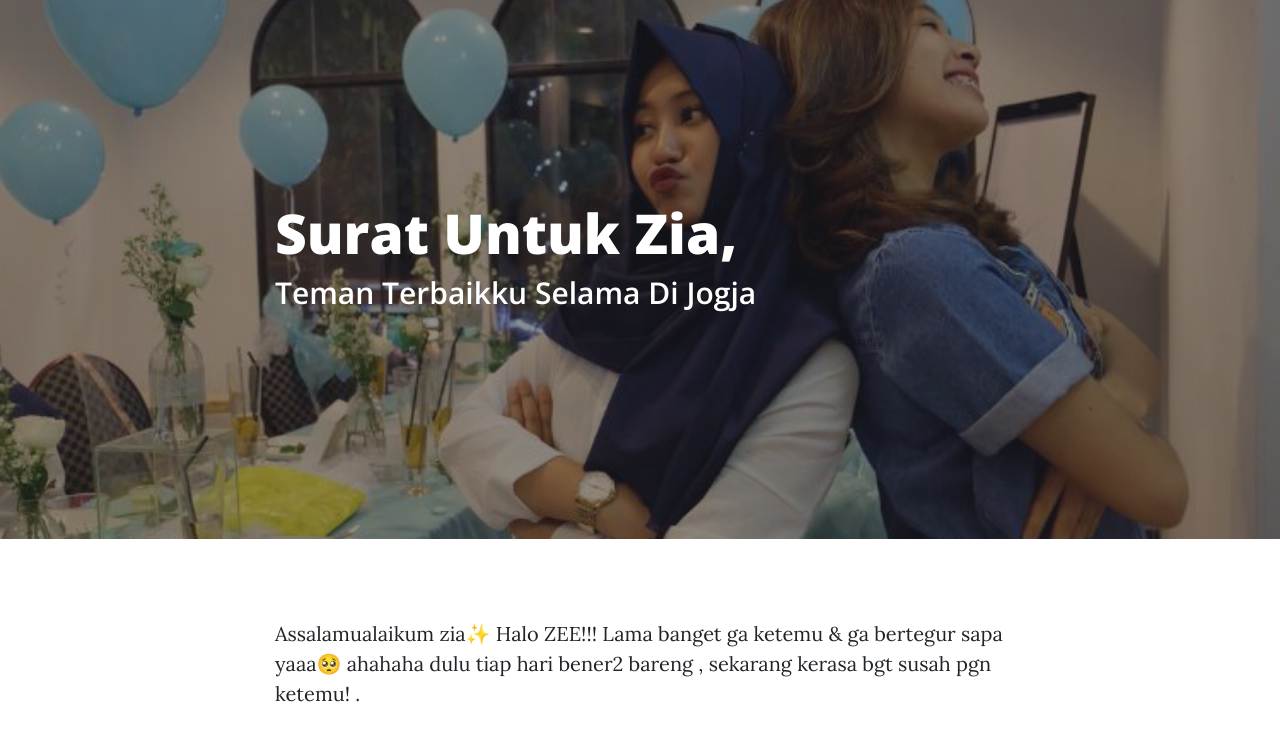
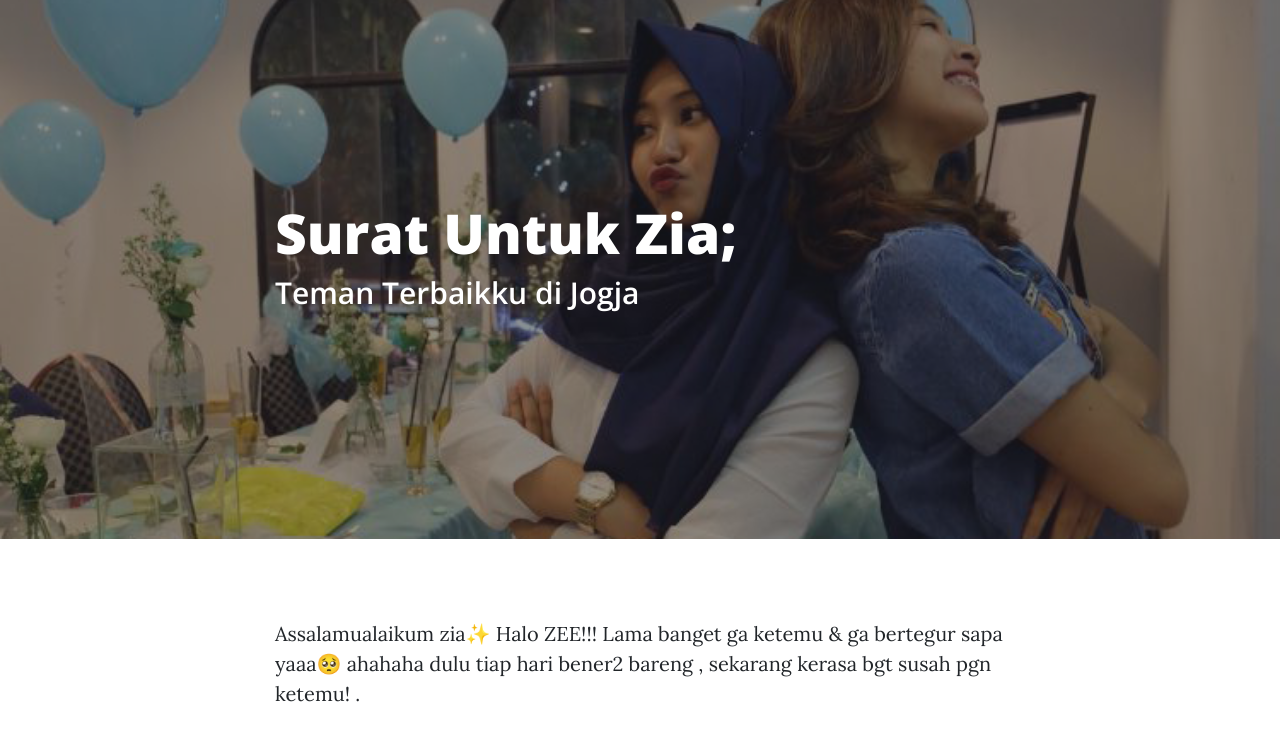
Before and after one commit to Farrasai/farrasai, a plain HTML site: page zia.html in a window 1280 px wide. Shown: the top 736 px of the page. Drawn offline with nearby package versions, Linux system fonts and the light colour scheme; grey boxes are pictures that could not be loaded.

Commit message:
Update zia.html

```diff
--- a/zia.html
+++ b/zia.html
@@ -38,8 +38,8 @@
       <div class="row">
         <div class="col-lg-8 col-md-10 mx-auto">
           <div class="post-heading">
-            <h1>Surat Untuk Zia, </h1>
-            <h2 class="subheading">Teman Terbaikku Selama Di Jogja</h2>
+            <h1>Surat Untuk Zia; </h1>
+            <h2 class="subheading">Teman Terbaikku di Jogja</h2>
             <span class="meta">
 
           </div>
@@ -147,7 +147,7 @@
 
   <hr>
   <footer </ul>
-    <p class="copyright text-muted">Surat Untuk Zia &copy; Teman Terbaikku Selama Di Jogja</p>
+    <p class="copyright text-muted">Uty, Kembang Cilacap</p>
 
     </div>
     </div>
```
